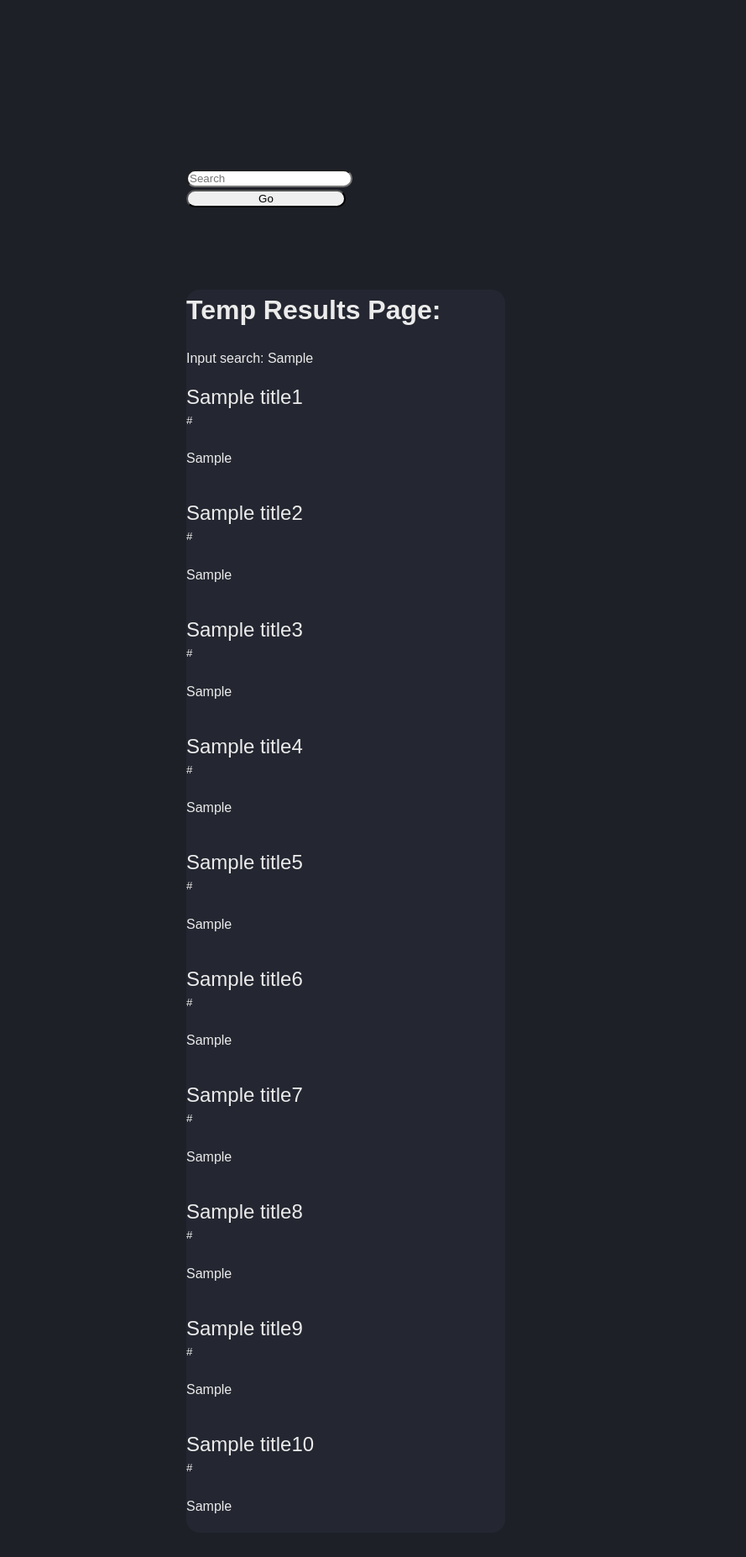
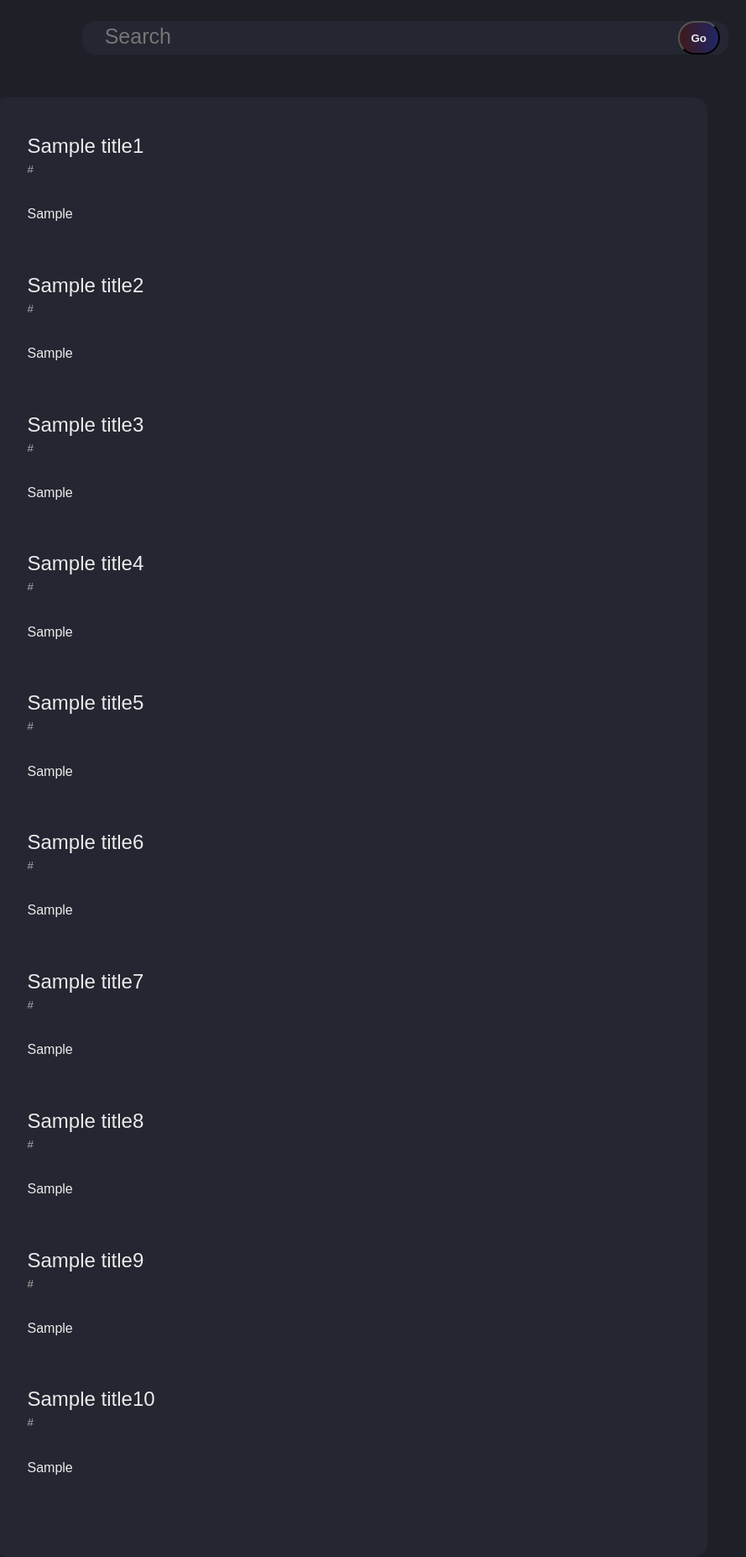
Before and after one commit to MJ-BUC/WebBrowser, a Flask app: template templates/result.html in a window 1280 px wide. Shown: the whole page at 84% size, without its empty margins (38-927 px from the left). Before the commit the page ends 1802 px from the top, so only its background shows below. Run offline with Flask 2, Linux system fonts and the light colour scheme; the template is opened without the code that fills it: most values are stand-ins (such as "Sample title", 1, 10 or a date in 2020).

Commit message:
styling the results page

```diff
--- a/app.py
+++ b/app.py
@@ -1,3 +1,8 @@
+ # Mark Bucaro
+ # CPSC 306; Spring 2022
+ # Portfolio Assignment - app.py
+ # Code Summary: This source code file is for the portfolio assignment ...with more details provided here.
+
 import os
 from flask import Flask, request, render_template
 from googleapiclient.discovery import build
@@ -15,8 +20,8 @@ snippetList = []
 linkList = []
 
 ### Google custom search using google api ###
-my_api_key = ""
-my_cse_id = ""
+my_api_key = "AIzaSyCJyBCMw8i5y82WoXkwfwzEgAinSLI-dwc"
+my_cse_id = "34f9a6b0d542fbf3a"
 
 def google_search(search_term, api_key, cse_id, **kwargs):
     service = build("customsearch", "v1", developerKey=api_key)
--- a/static/styles/resultstyle.css
+++ b/static/styles/resultstyle.css
@@ -41,28 +41,19 @@ body {
     font-size: var(--ui-typography-p);
     font-weight: 400;
     line-height: var(--ui-typography-p-leading);
-    margin: 0 auto;
-    margin-left: 260px;
-    margin-top: 200px;
-    padding-right: 50%;
-    text-rendering: optimizeLegibility;
-    -webkit-font-smoothing: antialiased;
+    margin: 25px;
+    min-height: 100vh;
+    position: relative;
 }
 
 h1 {
     color: var(--ui-color-n-100);
-}
-
-h3 {
-    color: var(--ui-color-n-100);
-    padding-bottom: 0mm;
-    padding-left: 0mm;
-    padding-right: 0mm;
-    margin-bottom: 0mm;
+    display:inline-block;
 }
 
 p {
     color: var(--ui-color-n-100);
+    display: inline-block;
 }
 /* End text, margins, and background */
 
@@ -71,6 +62,7 @@ a {
     color: var(--ui-color-n-100);
     text-decoration: none;
     font-size: x-large;
+    display: inline-block;
 }
 
 a:hover {
@@ -80,6 +72,8 @@ a:hover {
 
 a:visited {
     color: var(--ui-color-n-500);
+    text-decoration: underline;
+    text-decoration-color: var(--ui-color-n-500);
 }
 /* End of Links */
 
@@ -90,36 +84,73 @@ form {
 }
 
 input {
-    border-radius: 5rem;
-    width: 50%;
-    height: 125%;
+    background-color: rgba(255,255,255,0.0);
+    color: var(--ui-color-n-100);
+    font-size: 25px;
+    text-indent: 5px;
+    border-radius: 1rem;
+    border: none;
+    width: 650px;
+    height: 35px;
+    margin-left: 20px;
+    float: left;
+}
+
+input:active {
+    border: none;
 }
 
 button {
+    background: var(--ui-background-color-primary);
+    color: var(--ui-color-n-100);
     border-radius: 5rem;
-    width: 50%;
-    height: 125%;
+    width: 50px;
+    height: 40px;
+    font-weight: 700;
+    float: right;
+    margin-right: 10px;
 }
 
 header {
-    padding-top: 0%;
-    margin-top: 0%;
-    padding-bottom: 20%;
+    margin: 100px;
+    position: relative;
 }
 
 .ui-display-link {
+    color: #ababab;
     margin-top: 0mm;
     padding-top: 0mm;
-    padding-bottom: 2%;
+    padding-bottom: 2px;
     font-size: smaller;
 }
 
 .ui-snippet {
-    padding-right: 10%;
     padding-bottom: 5%;
+    font-weight: 100;
 }
 
 .ui-body-background {
     background: var(--ui-color-body);
+    display: flex;
+    flex-direction: column;
+    flex-wrap: wrap;
+    flex-flow: column wrap;
     border-radius: 1rem;
+    top: 120%;
+    left: 35%;
+    width: 770px;
+    position: absolute;
+    transform: translate(-50%, -50%);
+    padding: 40px;
 }
+
+.ui-component-form {
+    background: var(--ui-color-body);
+    border-radius: 1rem;
+    display: flex;
+    flex-flow: row;
+    align-items: center;
+    width: 770px;
+    gap: 10px;
+    margin-left: 9%;
+}
--- a/templates/result.html
+++ b/templates/result.html
@@ -26,18 +26,17 @@
         <link rel= "stylesheet" type= "text/css" href= "{{ url_for('static',filename='styles/resultstyle.css') }}"> <!-- allows flask to see the css file -->
         <title>Temp Results Page</title>
     </head>
-    <header>
-        <div class="ui-component-cta ui-layout-flex">
-            <form action="/result" method="POST" class="ui-component-form ui-layout-grid ui-layout-column-4">
-            <input type="text" name="search" id="search" placeholder="Search" class="ui-component-input ui-component-input-medium" required>
-            <button type="submit" class="ui-component-button ui-component-button-medium ui-component-button-primary">Go</button>
+
+    <body class="container">
+        <div class="ui-component-form">
+            <form action="/result" method="POST">
+                <input type="text" name="search" id="search" placeholder="Search" class="ui-component-input ui-component-input-medium" required>
+                <button type="submit" class="ui-component-button ui-component-button-medium ui-component-button-primary">Go</button>
             </form>
         </div>
-    </header>
-    <div class="ui-body-background">
-        <body>
-            <h1>Temp Results Page:</h1>
-            <p>Input search: {{formData}}</p>
+        <div class="ui-body-background">
+            <!-- <h1>Temp Results Page:</h1>
+            <p>Input search: {{formData}}</p> -->
 
             <a href={{link1}}>{{title1}}</a>
             <p class="ui-display-link">{{dispLink1}}</p>
@@ -78,6 +77,6 @@
             <a href={{link10}}>{{title10}}</a>
             <p class="ui-display-link">{{dispLink10}}</p>
             <p class="ui-snippet">{{snippet10}}</p>
-        </body>
-    </div>
+        </div>
+    </body>
 </html>
```
